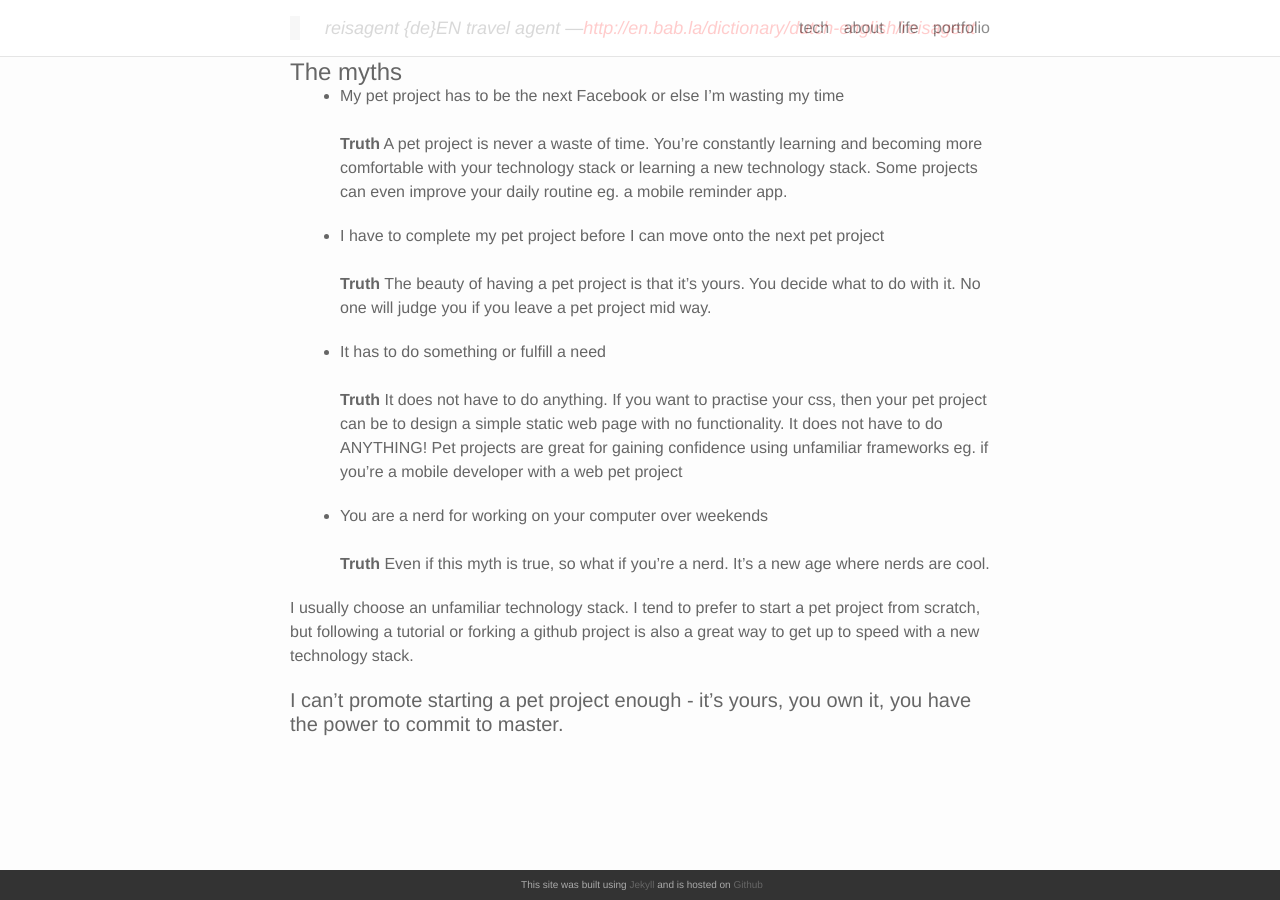
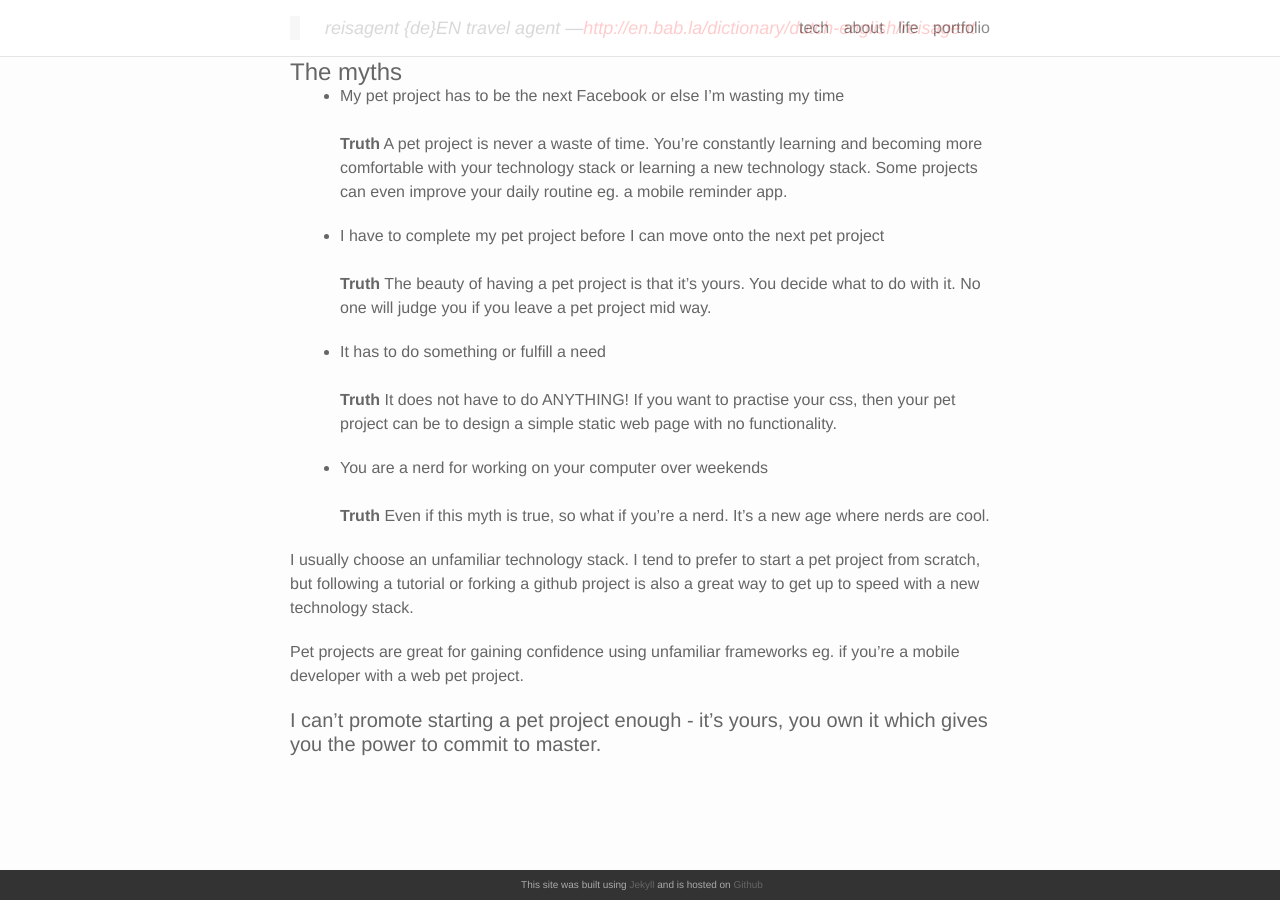
Before and after one commit to annelledejager/blog, a Jekyll site: the page built from _posts/2017-10-14-choosing a pet project.markdown, in a window 1280 px wide and 900 px high, scrolled down 718 px. Built offline with Jekyll 4.4.1, drawn with Linux system fonts in a browser that asks for light colours; nearby versions of some CDN libraries; comment, search, counter and statistics services are not loaded.

Commit message:
Final change

```diff
--- a/_posts/2017-10-14-choosing a pet project.markdown
+++ b/_posts/2017-10-14-choosing a pet project.markdown
@@ -31,16 +31,18 @@ reisagent {de}EN travel agent
 <b>Truth</b> A pet project is never a waste of time. You’re constantly learning and becoming more comfortable with your technology stack or learning a new technology stack. Some projects can even improve your daily routine eg. a mobile reminder app.
 
 - I have to complete my pet project before I can move onto the next pet project<br/><br/>
-<b>Truth</b>  The beauty of having a pet project is that it’s yours. You decide what to do with it. No one will judge you if you leave a pet project mid way.
+<b>Truth</b> The beauty of having a pet project is that it’s yours. You decide what to do with it. No one will judge you if you leave a pet project mid way.
 
 - It has to do something or fulfill a need<br/><br/>
-<b>Truth</b>  It does not have to do anything. If you want to practise your css, then your pet project can be to design a simple static web page with no functionality. It does not have to do ANYTHING! Pet projects are great for gaining confidence using unfamiliar frameworks eg. if you're a mobile developer with a web pet project
+<b>Truth</b> It does not have to do ANYTHING! If you want to practise your css, then your pet project can be to design a simple static web page with no functionality.
 
 - You are a nerd for working on your computer over weekends<br/><br/>
-<b>Truth</b>  Even if this myth is true, so what if you’re a nerd. It's a new age where nerds are cool.
+<b>Truth</b> Even if this myth is true, so what if you’re a nerd. It's a new age where nerds are cool.
 
 I usually choose an unfamiliar technology stack. I tend to prefer to start a pet project from scratch, but following a tutorial or forking a github project is also a great way to get up to speed with a new technology stack.
 
-#### I can't promote starting a pet project enough - it's yours, you own it, you have the power to commit to master.
+Pet projects are great for gaining confidence using unfamiliar frameworks eg. if you're a mobile developer with a web pet project.
+
+#### I can't promote starting a pet project enough - it's yours, you own it which gives you the power to commit to master.
 
 <br/>
```
